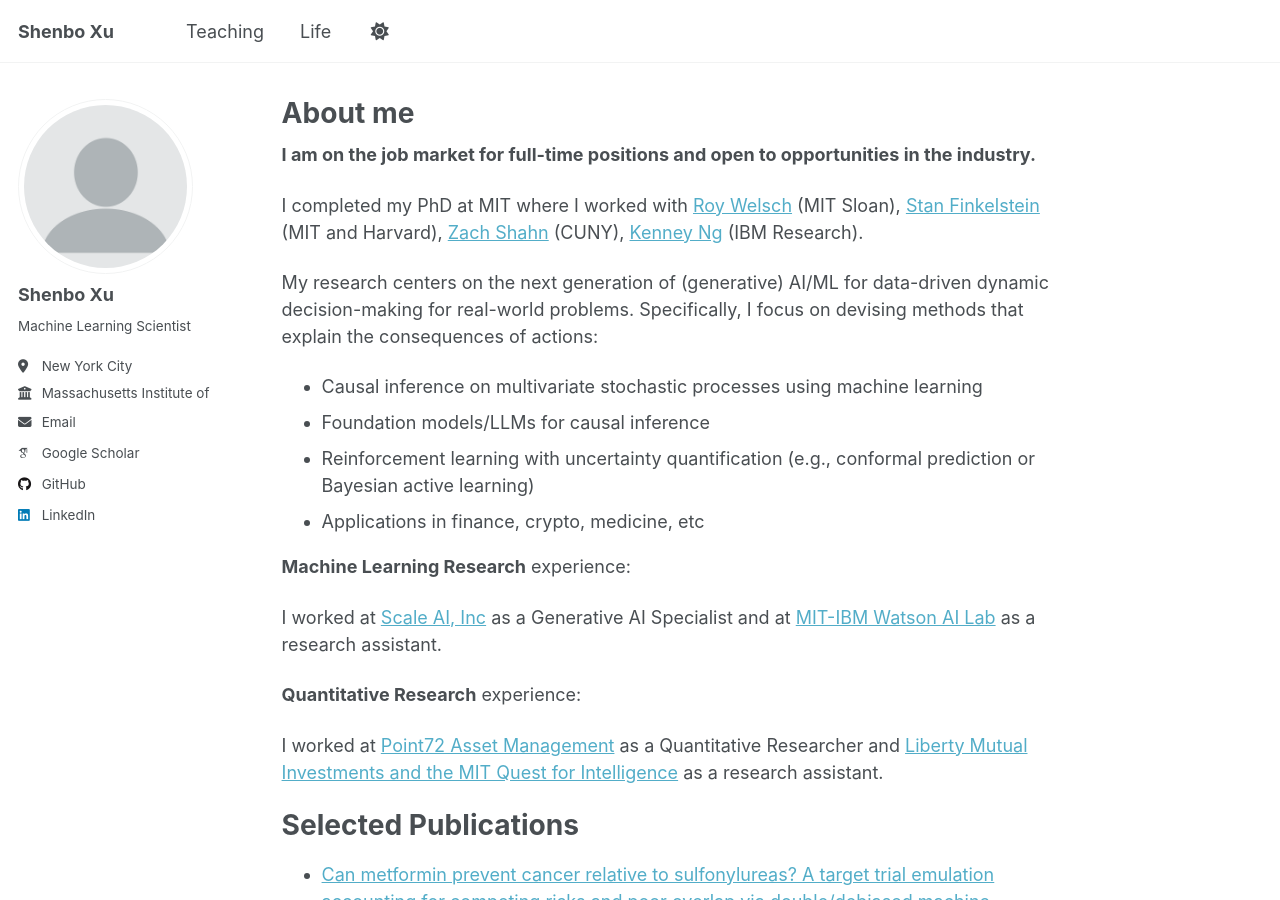
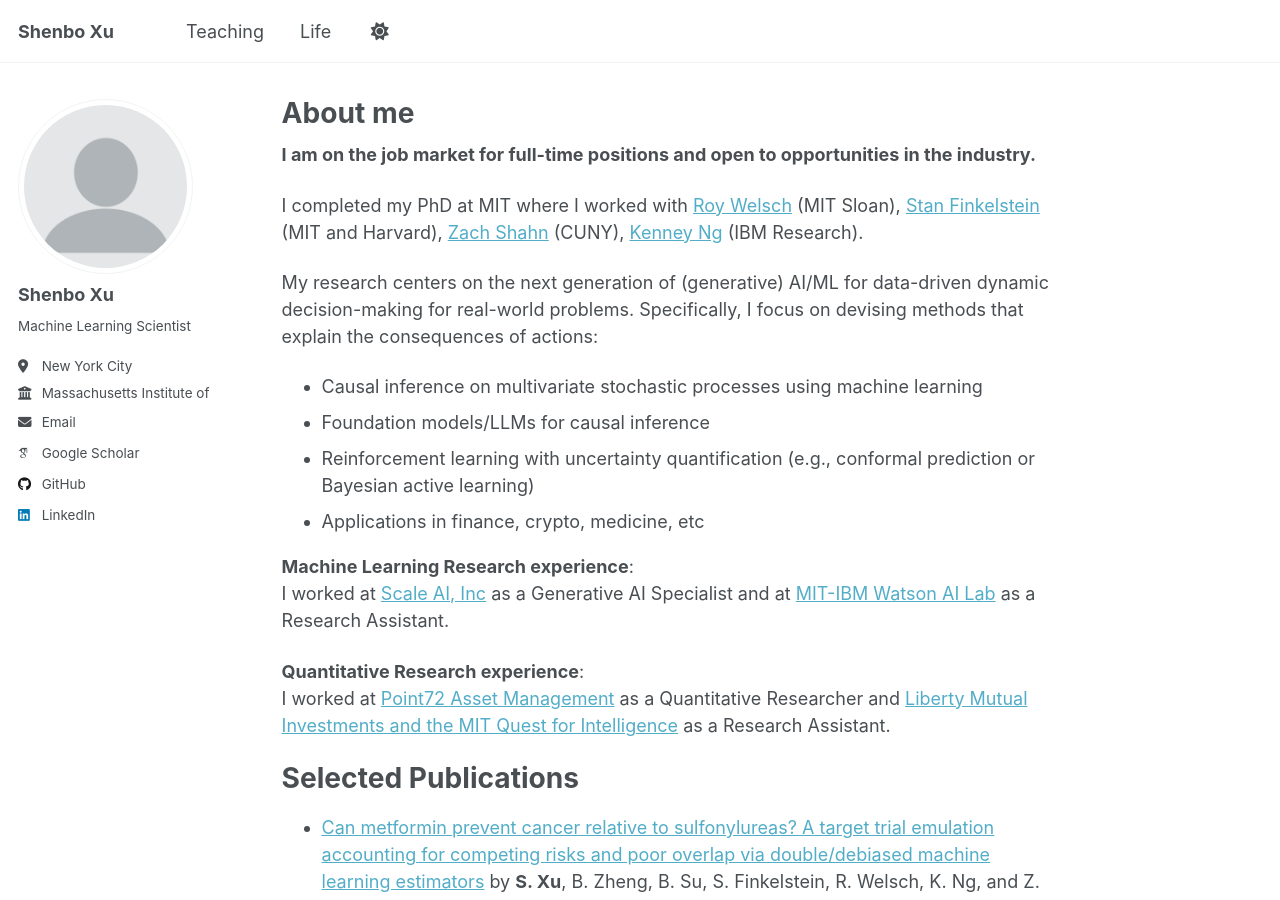
Before and after one commit to xushenbo/xushenbo.github.io, a Jekyll site: the page built from _pages/about.md, in a window 1280 px wide and 900 px high. Built offline with Jekyll 4.4.1, drawn with Linux system fonts in a browser that asks for light colours; some web fonts are replaced; a script that is not in the unit is left out.

Commit message:
Update about.md

```diff
--- a/_pages/about.md
+++ b/_pages/about.md
@@ -18,13 +18,11 @@ My research centers on the next generation of (generative) AI/ML for data-driven
 - Reinforcement learning with uncertainty quantification (e.g., conformal prediction or Bayesian active learning)
 - Applications in finance, crypto, medicine, etc
 
-**Machine Learning Research** experience:
+**Machine Learning Research experience**:
+I worked at [Scale AI, Inc](https://scale.com/) as a Generative AI Specialist and at [MIT-IBM Watson AI Lab](https://mitibmwatsonailab.mit.edu/) as a Research Assistant.
 
-I worked at [Scale AI, Inc](https://scale.com/) as a Generative AI Specialist and at [MIT-IBM Watson AI Lab](https://mitibmwatsonailab.mit.edu/) as a research assistant.
-
-**Quantitative Research** experience:
-
-I worked at [Point72 Asset Management](https://scale.com/) as a Quantitative Researcher and [Liberty Mutual Investments and the MIT Quest for Intelligence]([https://mitibmwatsonailab.mit.edu/](https://www.libertymutualgroup.com/about-lm/news/articles/liberty-mutual-insurance-establishes-artificial-intelligence-collaboration-mit)) as a research assistant.
+**Quantitative Research experience**:
+I worked at [Point72 Asset Management](https://scale.com/) as a Quantitative Researcher and [Liberty Mutual Investments and the MIT Quest for Intelligence]([https://mitibmwatsonailab.mit.edu/](https://www.libertymutualgroup.com/about-lm/news/articles/liberty-mutual-insurance-establishes-artificial-intelligence-collaboration-mit)) as a Research Assistant.
 
 Selected Publications
 ======
```
